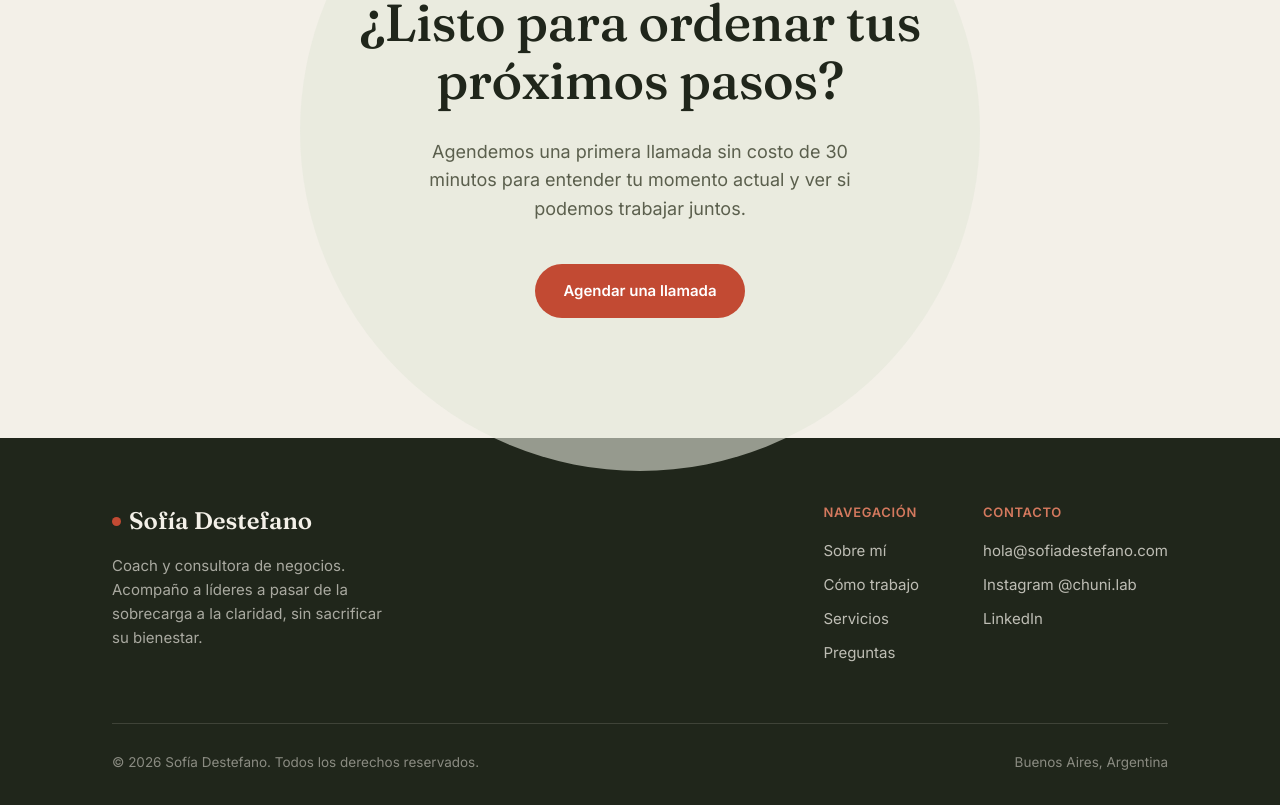
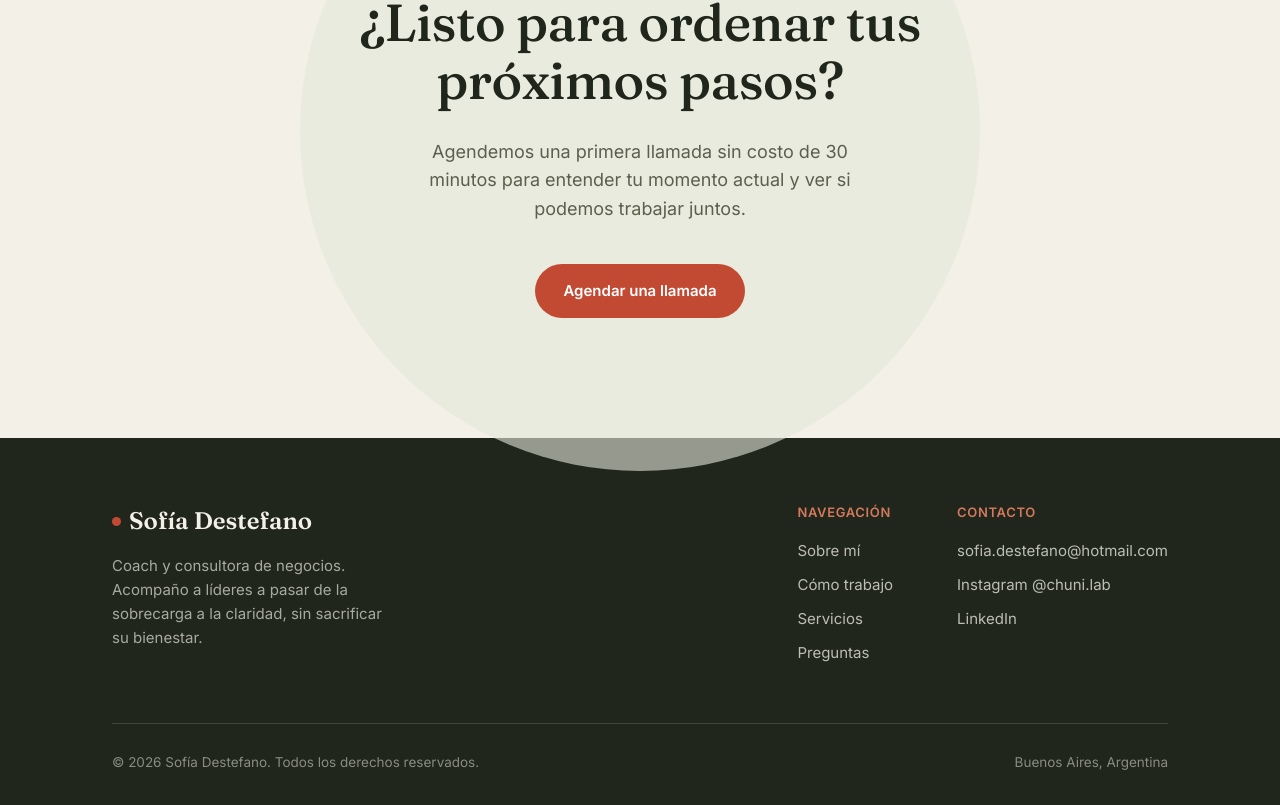
Before and after one commit to sofiadestefano-eng/sofiaweb, a React (Vite) app: page / in a window 1280 px wide. Shown: the part 8072-8877 px from the top of the page. Built offline with nearby package versions, Linux system fonts and the light colour scheme.

Commit message:
Update siteData.js

```diff
--- a/src/data/siteData.js
+++ b/src/data/siteData.js
@@ -6,7 +6,7 @@ export const brand = {
   role: "Coach y consultora de negocios",
   location: "Buenos Aires, Argentina",
   coverage: "Online y presencial en toda Argentina",
-  email: "hola@sofiadestefano.com", // TODO: reemplazar por el email real cuando esté el dominio
+  email: "sofia.destefano@hotmail.com", // TODO: reemplazar por el email real cuando esté el dominio
   instagram: "https://instagram.com/chuni.lab",
   instagramHandle: "@chuni.lab",
   linkedin: "https://www.linkedin.com/in/destefanosofia",
```
